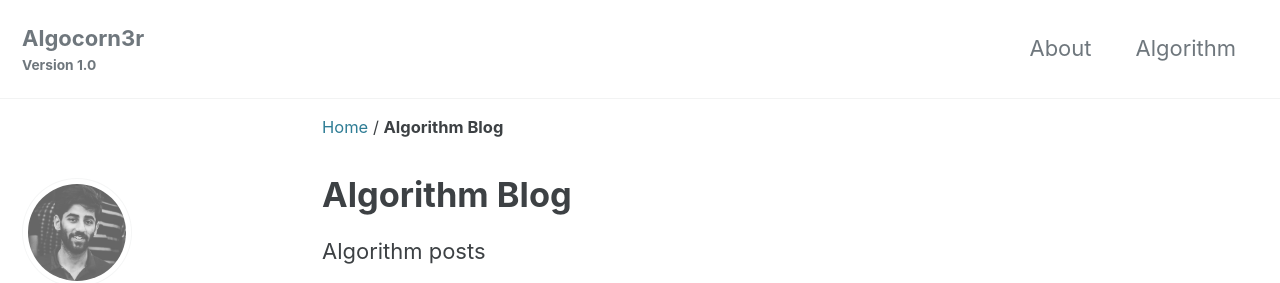
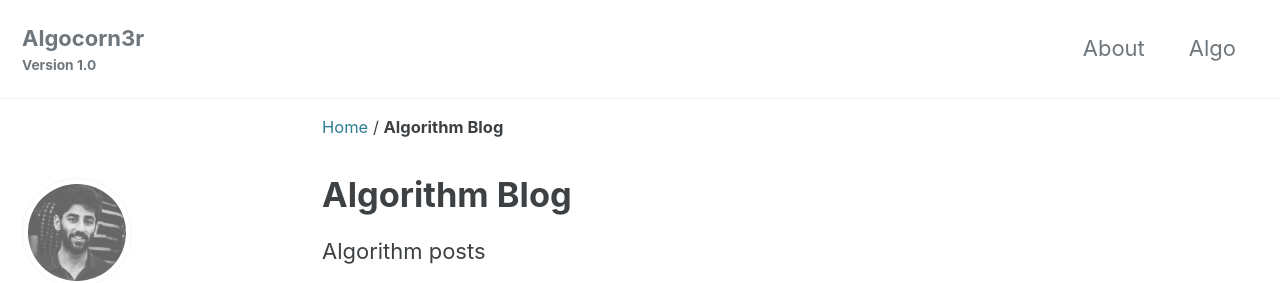
Before and after one commit to Deshwal36/Deshwal36.github.io, a Jekyll site: the page built from _pages/Algorithm.md, in a window 1280 px wide and 900 px high. Shown: the top 283 px of the window. Built offline with Jekyll 4.4.1, drawn with Linux system fonts in a browser that asks for light colours; cached includes are drawn as plain includes; nearby versions of some CDN libraries.

Commit message:
Navigation changes

```diff
--- a/_data/navigation.yml
+++ b/_data/navigation.yml
@@ -2,7 +2,7 @@
 main:
   - title: "About"
     url: /About/
-  - title: "Algorithm"
+  - title: "Algo"
     url: /Algorithm/
   # - title: "About"
   #   url: https://mmistakes.github.io/minimal-mistakes/about/
```
